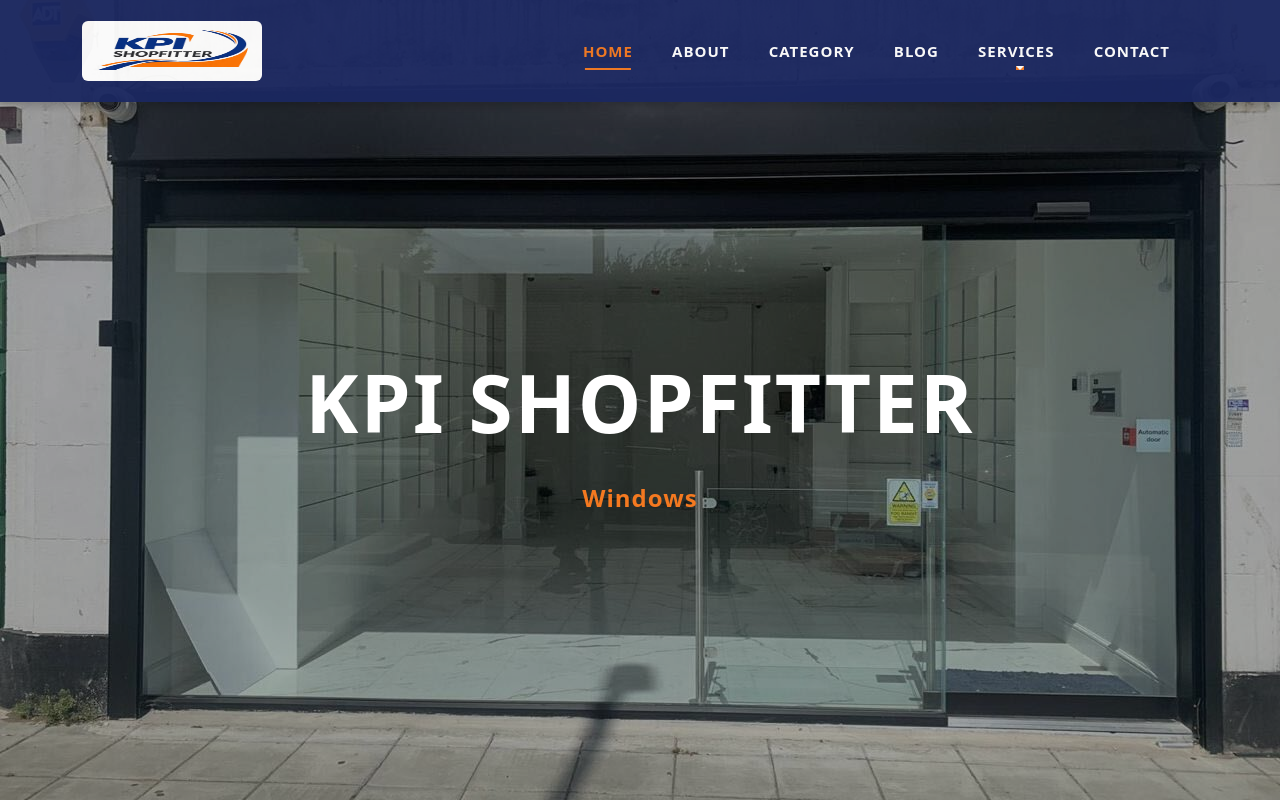
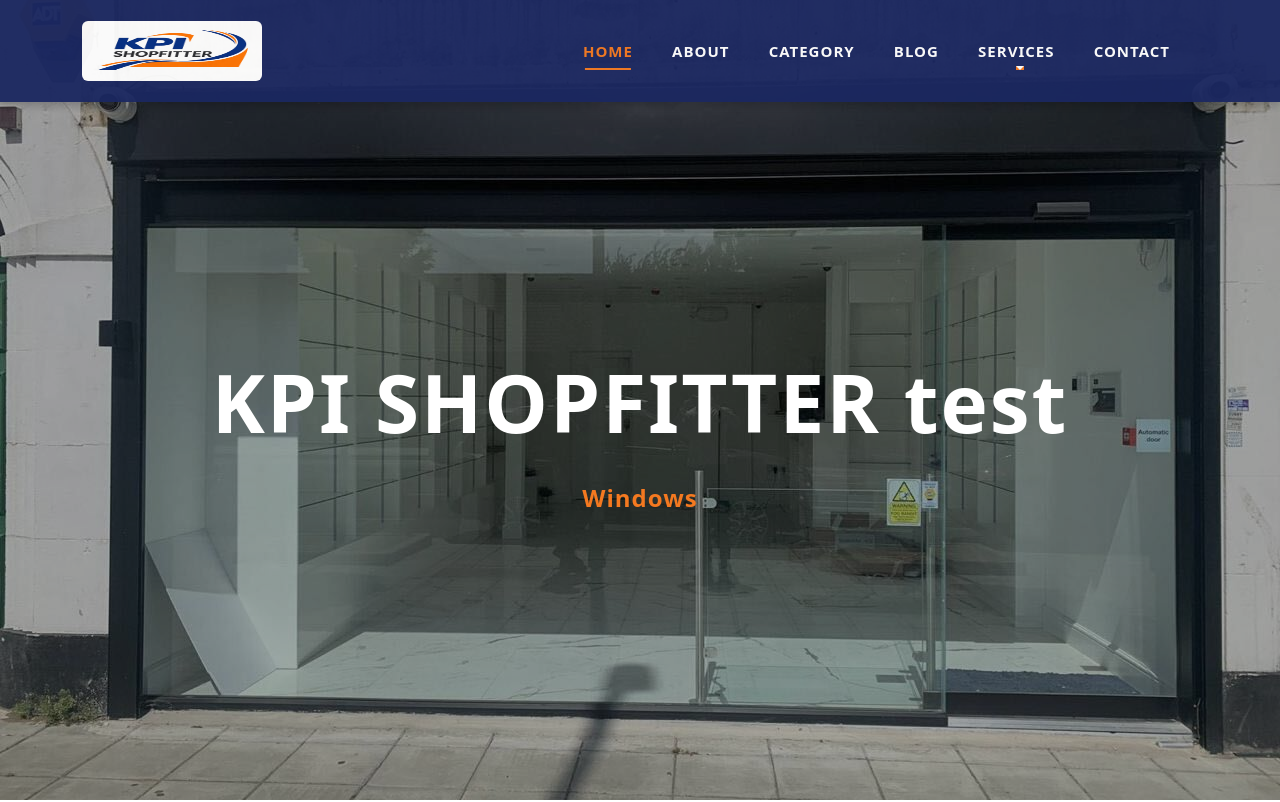
Before and after one commit to deep-deepak/kpi_shopfitter, a Next.js app: page / in a window 1280 px wide. Shown: the top 802 px of the page. Built offline with nearby package versions, Linux system fonts and the light colour scheme.

Commit message:
Update hero section heading text
Co-Authored-By: Claude Sonnet 4.6 <noreply@anthropic.com>

```diff
--- a/src/landingpage/HeroSection.jsx
+++ b/src/landingpage/HeroSection.jsx
@@ -77,7 +77,7 @@ const HeroSection = () => {
                         letterSpacing: '2px'
                     }}
                 >
-                    KPI SHOPFITTER
+                    KPI SHOPFITTER test
                 </h1>
                 <div
                     className="fs-4 position-relative"
```
